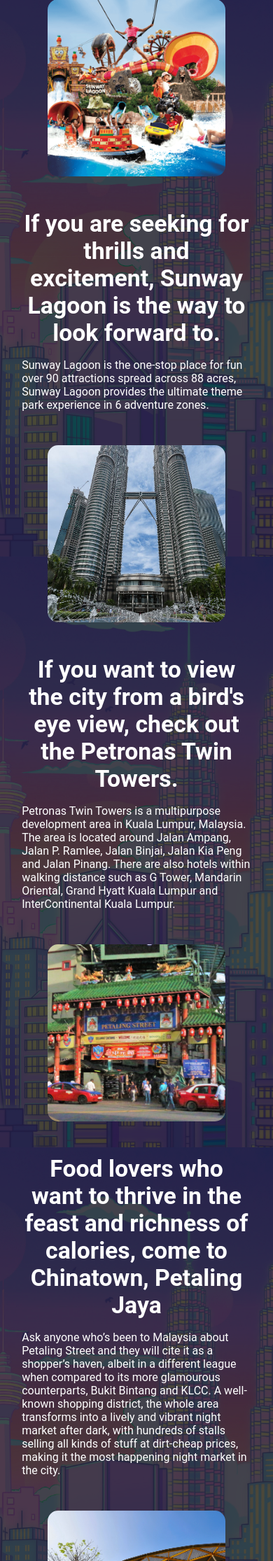
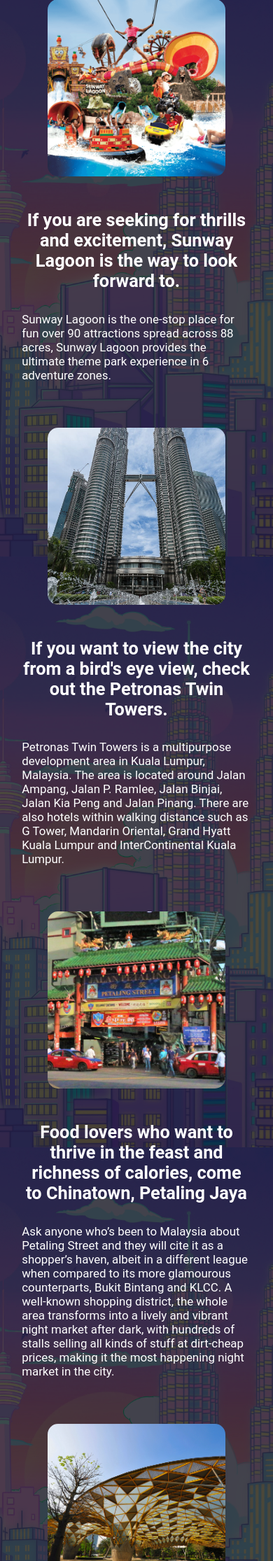
Before and after one commit to DigitalF1ow/WebDev_Assignment, a PHP site: page /destinations.html in a window 390 px wide. Shown: the part 653-2883 px from the top of the page at 70% size. Run offline with PHP 8.4, Linux system fonts and the light colour scheme.

Commit message:
Update destinations.css

```diff
--- a/css/destinations.css
+++ b/css/destinations.css
@@ -94,14 +94,14 @@ h1
 {
     animation: fadeInAnimationRight ease 2s;
     color: #fff;
-    font-size: 4vh;
+    font-size: 3vh;
     padding-bottom: 0.5em;
 }
 
 .destinations p{
     animation: fadeInAnimationRight ease 2s;
     color: #fff;
-    font-size: 1em;
+    font-size: 2vh;
     text-align: left;
 }
 
@@ -177,7 +177,7 @@ h1
 }
 
 /*Responsive Web Design Part*/
-@media screen and (max-width: 600px)
+@media screen and (max-width: 776px)
 {
 
    .nav-header ul li
@@ -194,16 +194,22 @@ h1
       margin-left:40px;
    }
 
-   h1, p
+   h1
    {
       text-align: center;
    }
+
 
    .destinations
    {
       display: inline-block;
       height:100%;
       align-items: center;
+   }
+
+   .destinations p
+   {
+      padding: 1em 0;
    }
 
    .card
```
